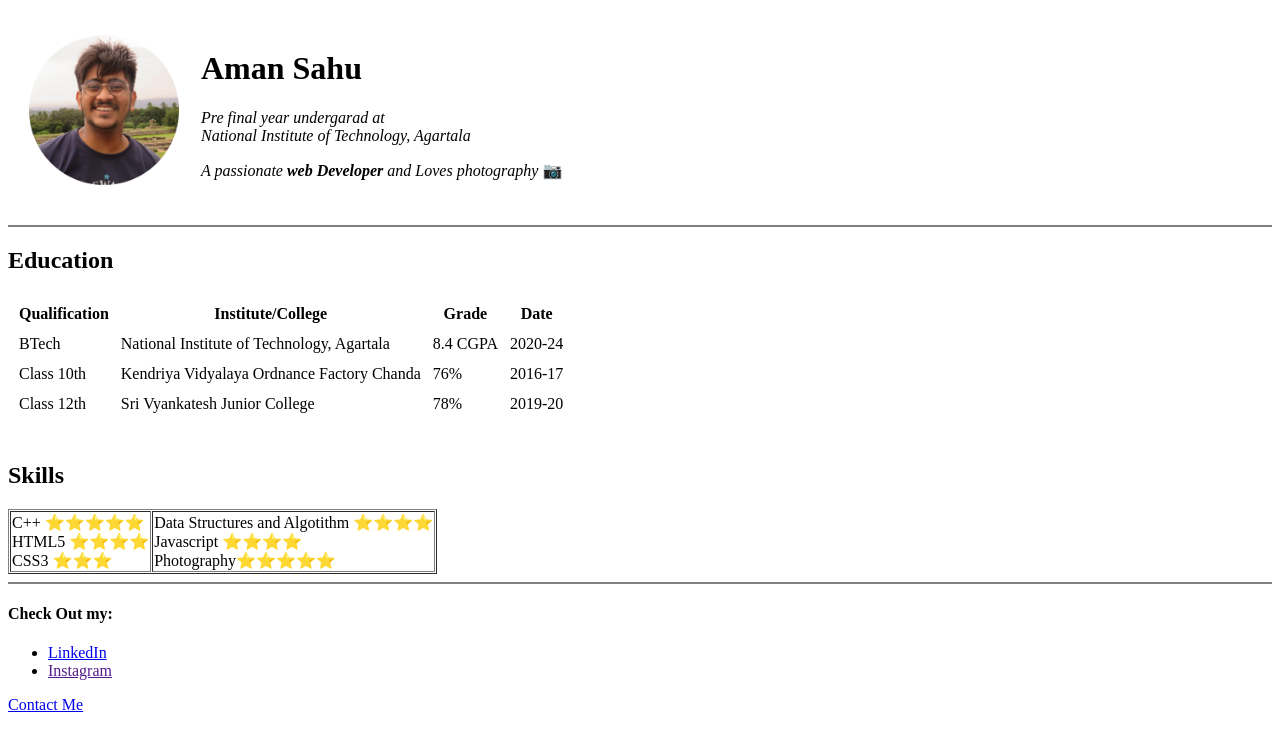
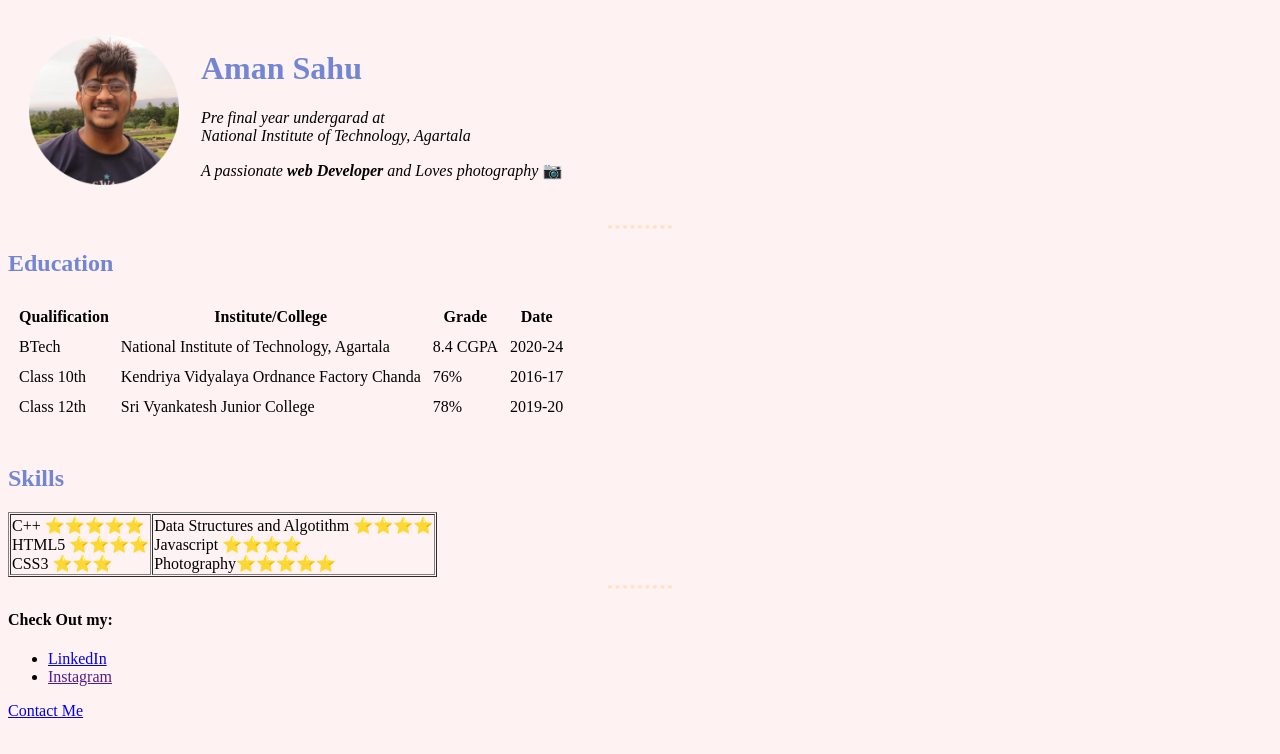
Before and after one commit to AmanSahu2001/cv, a plain HTML site: page index.html in a window 1280 px wide. Drawn offline with Linux system fonts and the light colour scheme.

Commit message:
Added some css styling

```diff
--- /dev/null
+++ b/CSS/styles.css
@@ -0,0 +1,21 @@
+    body {
+        background-color: #FFF2F2;
+    }
+
+    h1 {
+        color: #7286D3;
+    }
+
+    h2 {
+        color: #7286D3;
+    }
+
+    hr {
+        background-color: #FFF2F2;
+        border-style: none;
+        border-top-style: dotted;
+        border-top-color: bisque;
+        border-width: 0.3rem;
+        height: 1px;
+        width: 5%;
+    }
--- a/index.html
+++ b/index.html
@@ -4,7 +4,8 @@
     <meta charset="UTF-8">
     <meta http-equiv="X-UA-Compatible" content="IE=edge">
     <meta name="viewport" content="width=device-width, initial-scale=1.0">
-    <title>Aman's Blog</title>
+    <title>Aman Portfolio📷</title>
+    <link rel="stylesheet" href="CSS/styles.css">
 </head>
 <body>
     <table cellspacing = "20rem">
```
Also changed, not shown: Contact.html (+1 -0 lines).
